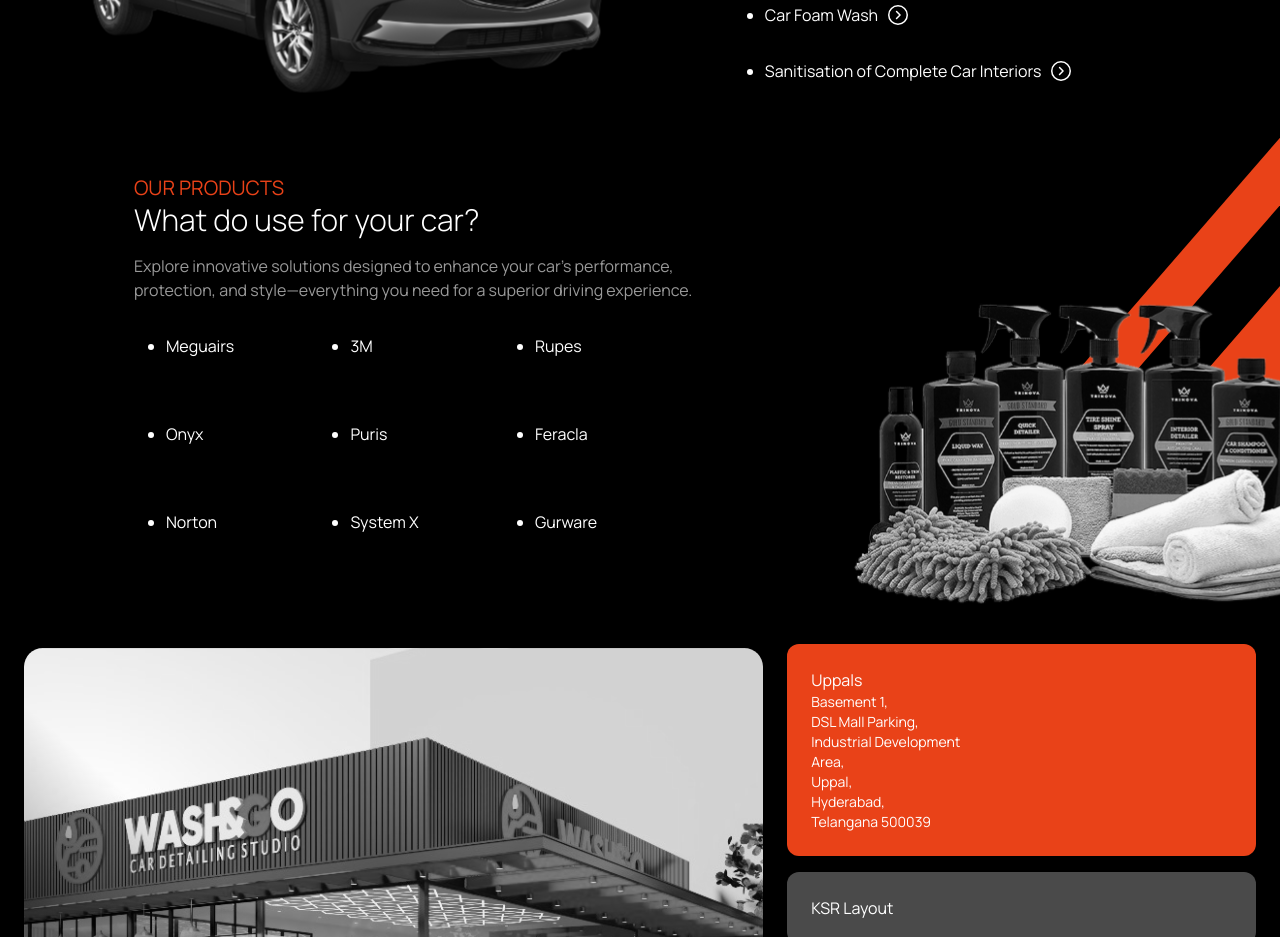
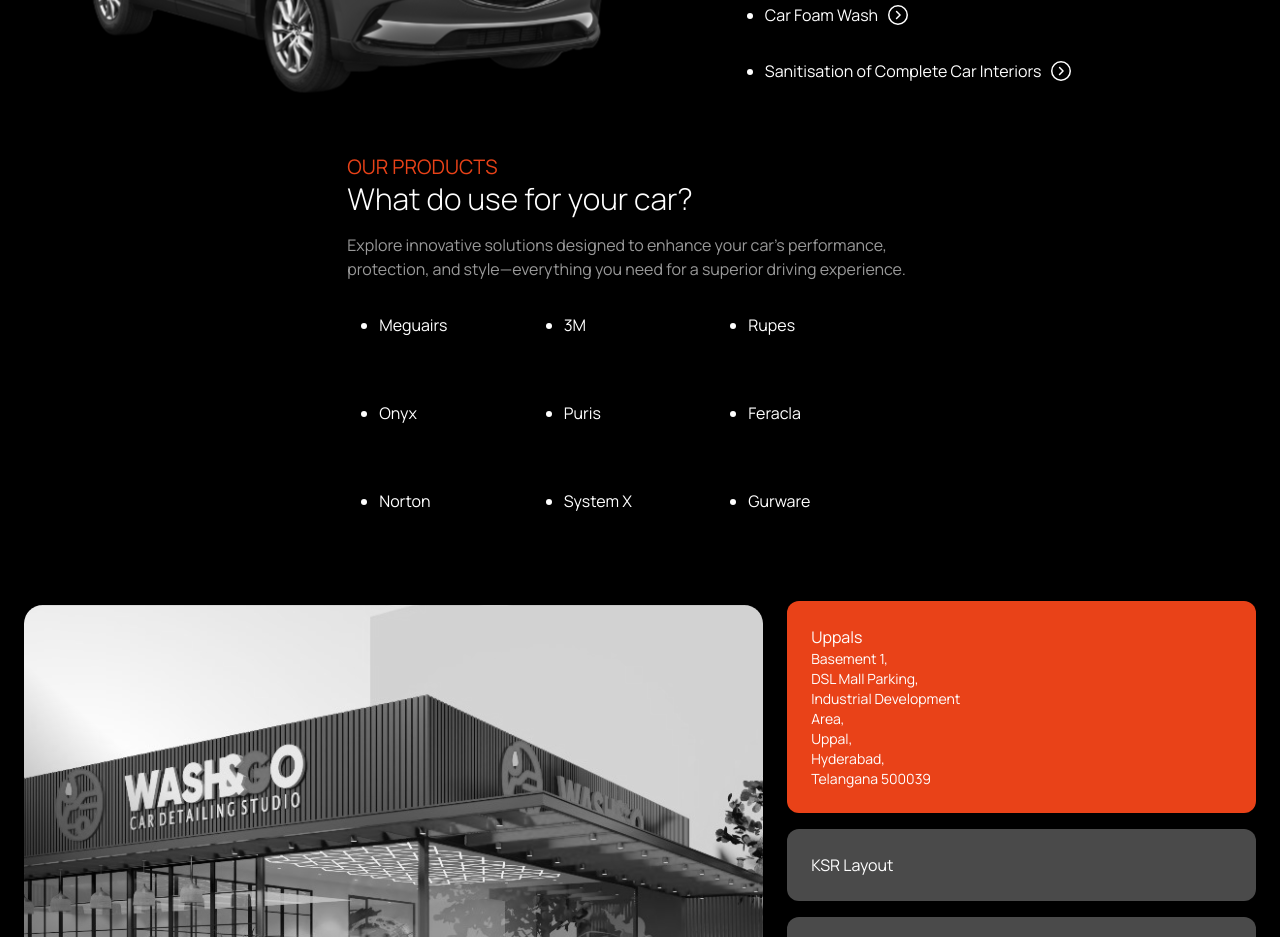
Before and after one commit to ManasMalla/washngo-admin, a Next.js app: page / in a window 1280 px wide. Shown: the part 2180-3117 px from the top of the page. Built offline with nearby package versions, Linux system fonts and the light colour scheme.

Commit message:
added changes urgent`
Signed-off-by: Manas Malla <manasmalla.dev@gmail.com>

```diff
--- a/src/app/services/page.tsx
+++ b/src/app/services/page.tsx
@@ -50,8 +50,8 @@
             name: "Graphene coating",
             description:
               "An advanced, high-tech coating that offers exceptional protection and durability for your car's paintwork.",
-            image:
-              "https://www.carzspa.com/wp-content/uploads/2024/02/graphene-ceramic-coating-placed.webp",
+            // image:
+            // "https://www.carzspa.com/wp-content/uploads/2024/02/graphene-ceramic-coating-placed.webp",
           },
           {
             name: "Ceramic maintenance",
--- a/src/components/ProductsSection.tsx
+++ b/src/components/ProductsSection.tsx
@@ -36,7 +36,7 @@
             ))}
           </ul>
         </div>
-        <img src="/images/our-products-group.svg" className="lg:w-1/3" />
+        {/* <img src="/images/our-products-group.svg" className="lg:w-1/3" /> */}
       </div>
     </section>
   );
```
Also changed, not shown: public/logo-dark.svg (added).
